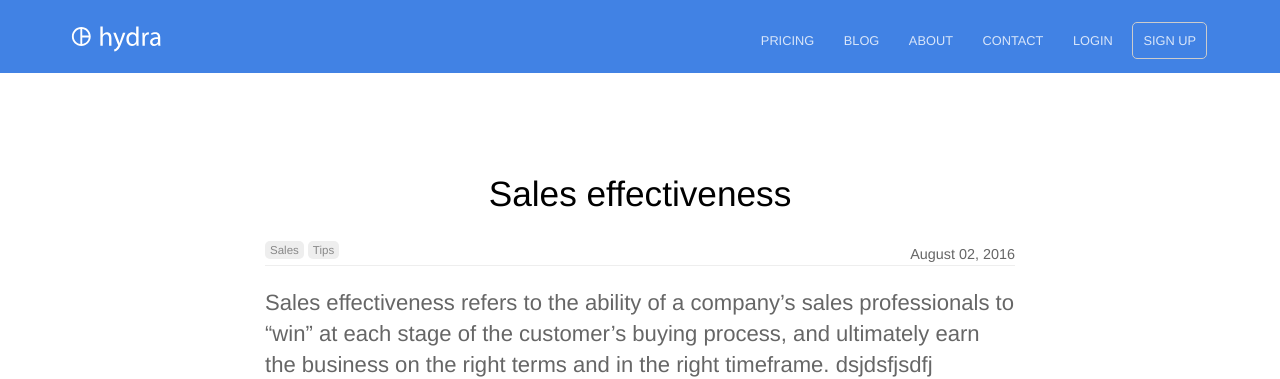
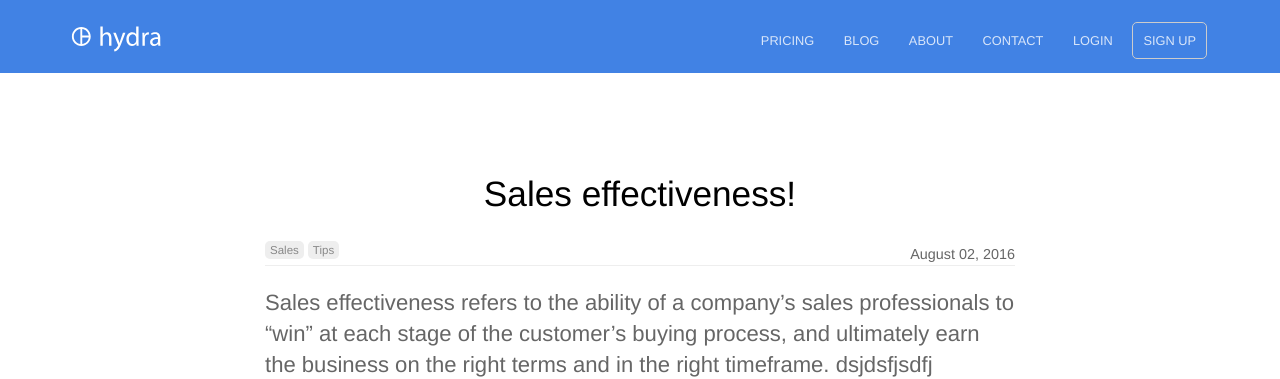
Before and after one commit to rycoll/Git-Sync-Test, a Jekyll site: the page built from _posts/2016-08-02-sales-effectiveness.md, in a window 1280 px wide and 900 px high. Shown: the top 379 px of the window. Built offline with Jekyll 4.4.1, drawn with Linux system fonts in a browser that asks for light colours.

Commit message:
Updated 1 file via CloudCannon.

```diff
--- a/_posts/2016-08-02-sales-effectiveness.md
+++ b/_posts/2016-08-02-sales-effectiveness.md
@@ -1,6 +1,6 @@
 ---
 date: 2016-08-02 00:00:00
-title: Sales effectiveness
+title: Sales effectiveness!
 categories:
   - sales
   - tips
```
